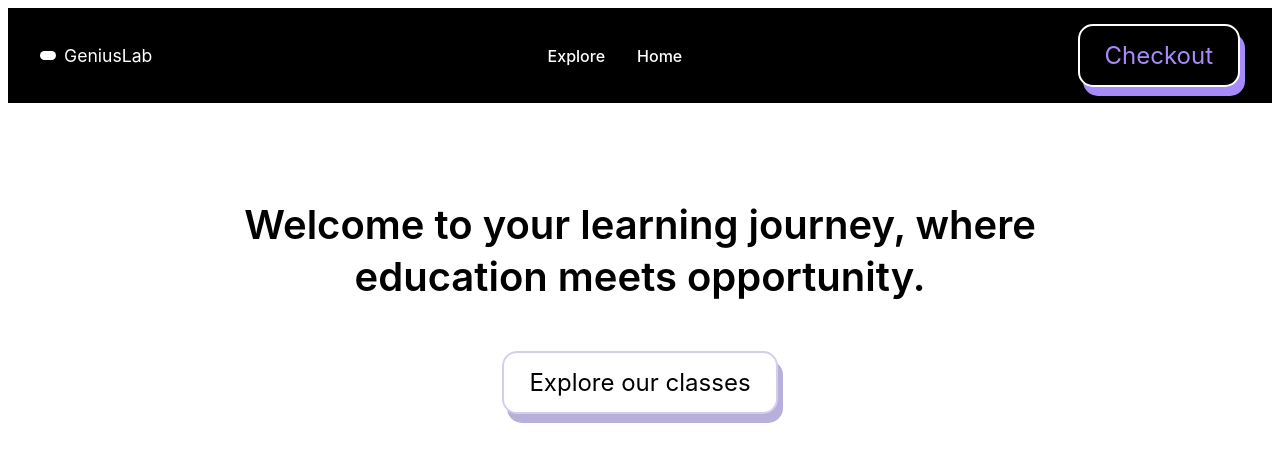
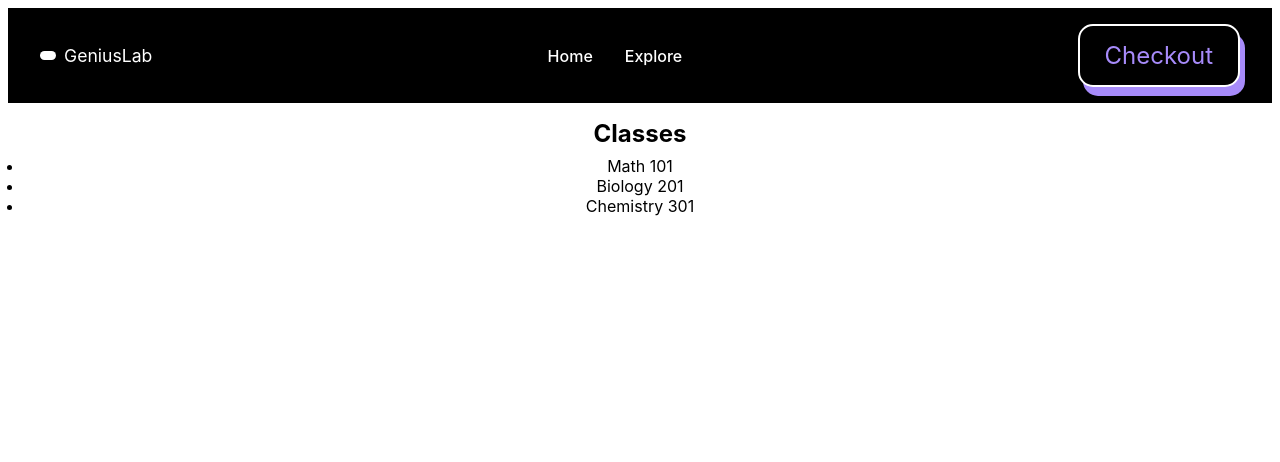
Before and after one commit to Zeel2103/Frontend, a Vue app in the folder Frontend/: page /classes in a window 1280 px wide. Shown: the top 462 px of the page. Built offline with nearby package versions, Linux system fonts and the light colour scheme.

Commit message:
Added router.js and fixed navigation links

```diff
--- a/Frontend/package.json
+++ b/Frontend/package.json
@@ -9,7 +9,8 @@
     "preview": "vite preview"
   },
   "dependencies": {
-    "vue": "^3.5.22"
+    "vue": "^3.5.22",
+    "vue-router": "^4.6.3"
   },
   "devDependencies": {
     "@vitejs/plugin-vue": "^6.0.1",
--- a/Frontend/src/App.vue
+++ b/Frontend/src/App.vue
@@ -1,149 +1,15 @@
 <script setup>
-import HelloWorld from './components/HelloWorld.vue'
 </script>
 
 <template>
-
-   <header class="navbar">
-    <div class="nav-left">
-      <div class="logo"></div>
-      <span class="brand">GeniusLab</span>
-    </div>
-    <nav class="nav-links">
-      <a href="#">Explore</a>
-      <a href="#">Home</a>
-    </nav>
-    <button class="checkout-btn">Checkout</button>
-  </header>
-
-  <!-- Welcome Section -->
-  <section class="welcome">
-    <h1>Welcome to your learning journey, where education meets opportunity.</h1>
-    <div class="welcome-buttons">
-      <button class="btn primary">Explore our classes</button>
-    </div>
-  </section>
+  <div id="app">
+    <RouterView /> <!-- Vue Router will render the correct page -->
+  </div>
 </template>
 
 <style scoped>
-* {
-  margin: 0;
-  padding: 0;
-  box-sizing: border-box;
-  font-family: "Inter", sans-serif;
+
+#app {
+  text-align: center;
 }
-
-/* Navbar */
-.navbar {
-  width: 100%;
-  padding: 1rem 2rem;
-  background-color: #000;
-  color: white;
-  display: flex;
-  align-items: center;
-  justify-content: space-between;
-}
-
-.nav-left {
-  display: flex;
-  align-items: center;
-  gap: 0.5rem;
-}
-
-.logo {
-  font-size: 1.5rem;
-  background: white;
-  color: black;
-  border-radius: 5px;
-  padding: 0.3rem 0.5rem;
-}
-
-.brand {
-  font-size: 1.1rem;
-}
-
-.nav-links {
-  display: flex;
-  gap: 2rem;
-}
-
-.nav-links a {
-  color: white;
-  text-decoration: none;
-  font-weight: 500;
-  transition: color 0.2s ease;
-}
-
-.nav-links a:hover {
-  color: #a78bfa; /* light purple hover */
-}
-
-.checkout-btn {
-  display: inline-block;
-  padding: 15px 25px;
-  font-size: 24px;
-  cursor: pointer;
-  text-align: center;
-  color: #a78bfa;
-  background-color: black;
-  border: 2px solid #fff;
-  border-radius: 15px;
-  box-shadow: 5px 9px #a78bfa;
-}
-
-.checkout-btn:hover {
-  box-shadow: 0px 5px #a78bfa;
-  transform: translateY(4px);
-}
-
-/* Welcome Section */
-.welcome {
-  text-align: center;
-  padding: 6rem 2rem;
-  background-color: #fff;
-  color: #000;
-}
-
-.welcome h1 {
-  font-size: 2.5rem;
-  font-weight: 600;
-  line-height: 1.3;
-  max-width: 900px;
-  margin: 0 auto 3rem auto;
-}
-
-.welcome-buttons {
-  display: flex;
-  justify-content: center;
-  gap: 1rem;
-}
-
-.btn {
-  border: none;
-  padding: 0.8rem 2rem;
-  border-radius: 10px;
-  font-size: 1rem;
-  cursor: pointer;
-  transition: all 0.3s ease;
-}
-/*#d8c4fc*/
-.btn.primary {
-  background-color: white;
-  display: inline-block;
-  padding: 15px 25px;
-  font-size: 24px;
-  cursor: pointer;
-  text-align: center;
-  color: black;
-  border: 2px solid rgba(184, 175, 218, 0.6);
-  border-radius: 15px;
-  box-shadow: 5px 9px #b8afda;
-}
-
-.btn.primary:hover {
-  box-shadow: 0px 5px #a78bfa;
-  transform: translateY(4px);
-}
-
-
 </style>
--- /dev/null
+++ b/Frontend/src/components/Classes.vue
@@ -0,0 +1,106 @@
+<script>
+export default {
+  name: 'Classes',
+  data() {
+    return {
+      classes: ['Math 101', 'Biology 201', 'Chemistry 301']
+    }
+  }
+}
+</script>
+
+<template>
+
+    <header class="navbar">
+    <div class="nav-left">
+      <div class="logo"></div>
+      <span class="brand">GeniusLab</span>
+    </div>
+    <nav class="nav-links">
+      <RouterLink to="/">Home</RouterLink>
+      <RouterLink to="/Classes">Explore</RouterLink>
+    </nav>
+    <button class="checkout-btn">Checkout</button>
+  </header>
+
+  <section class="classes">
+    <h2>Classes</h2>
+    <ul>
+      <li v-for="c in classes" :key="c">{{ c }}</li>
+    </ul>
+  </section>
+</template>
+
+<style scoped>
+* {
+  margin: 0;
+  padding: 0;
+  box-sizing: border-box;
+  font-family: "Inter", sans-serif;
+}
+
+/* Navbar */
+.navbar {
+  width: 100%;
+  padding: 1rem 2rem;
+  background-color: #000;
+  color: white;
+  display: flex;
+  align-items: center;
+  justify-content: space-between;
+}
+
+.nav-left {
+  display: flex;
+  align-items: center;
+  gap: 0.5rem;
+}
+
+.logo {
+  font-size: 1.5rem;
+  background: white;
+  color: black;
+  border-radius: 5px;
+  padding: 0.3rem 0.5rem;
+}
+
+.brand {
+  font-size: 1.1rem;
+}
+
+.nav-links {
+  display: flex;
+  gap: 2rem;
+}
+
+.nav-links a {
+  color: white;
+  text-decoration: none;
+  font-weight: 500;
+  transition: color 0.2s ease;
+}
+
+.nav-links a:hover {
+  color: #a78bfa; /* light purple hover */
+}
+
+.checkout-btn {
+  display: inline-block;
+  padding: 15px 25px;
+  font-size: 24px;
+  cursor: pointer;
+  text-align: center;
+  color: #a78bfa;
+  background-color: black;
+  border: 2px solid #fff;
+  border-radius: 15px;
+  box-shadow: 5px 9px #a78bfa;
+}
+
+.checkout-btn:hover {
+  box-shadow: 0px 5px #a78bfa;
+  transform: translateY(4px);
+}
+.classes { padding: 1rem; }
+h2 { margin-bottom: .5rem; }
+</style>
--- /dev/null
+++ b/Frontend/src/components/Home.vue
@@ -0,0 +1,189 @@
+<script setup>
+import { ref } from 'vue'
+import { RouterLink } from 'vue-router'
+</script>
+
+
+<template>
+  <header class="navbar">
+    <div class="nav-left">
+      <div class="logo"></div>
+      <span class="brand">GeniusLab</span>
+    </div>
+    <nav class="nav-links">
+      <RouterLink to="/">Home</RouterLink>
+      <RouterLink to="/Classes">Explore</RouterLink>
+    </nav>
+    <button class="checkout-btn">Checkout</button>
+  </header>
+
+  <!-- Welcome Section -->
+  <section class="welcome">
+    <h1>Welcome to your learning journey, where education meets opportunity.</h1>
+    <div class="welcome-buttons">
+      <RouterLink to="/Classes">
+      <button class="btn primary">Explore our classes</button>
+      </RouterLink>
+    </div>
+  </section>
+</template>
+
+<style scoped>
+* {
+  margin: 0;
+  padding: 0;
+  box-sizing: border-box;
+  font-family: "Inter", sans-serif;
+}
+
+/* Navbar */
+.navbar {
+  width: 100%;
+  padding: 1rem 2rem;
+  background-color: #000;
+  color: white;
+  display: flex;
+  align-items: center;
+  justify-content: space-between;
+}
+
+.nav-left {
+  display: flex;
+  align-items: center;
+  gap: 0.5rem;
+}
+
+.logo {
+  font-size: 1.5rem;
+  background: white;
+  color: black;
+  border-radius: 5px;
+  padding: 0.3rem 0.5rem;
+}
+
+.brand {
+  font-size: 1.1rem;
+}
+
+.nav-links {
+  display: flex;
+  gap: 2rem;
+}
+
+.nav-links a {
+  color: white;
+  text-decoration: none;
+  font-weight: 500;
+  transition: color 0.2s ease;
+}
+
+.nav-links a:hover {
+  color: #a78bfa; /* light purple hover */
+}
+
+.checkout-btn {
+  display: inline-block;
+  padding: 15px 25px;
+  font-size: 24px;
+  cursor: pointer;
+  text-align: center;
+  color: #a78bfa;
+  background-color: black;
+  border: 2px solid #fff;
+  border-radius: 15px;
+  box-shadow: 5px 9px #a78bfa;
+}
+
+.checkout-btn:hover {
+  box-shadow: 0px 5px #a78bfa;
+  transform: translateY(4px);
+}
+
+/* Welcome Section */
+.welcome {
+  text-align: center;
+  padding: 6rem 2rem;
+  background-color: #fff;
+  color: #000;
+}
+
+.welcome h1 {
+  font-size: 2.5rem;
+  font-weight: 600;
+  line-height: 1.3;
+  max-width: 900px;
+  margin: 0 auto 3rem auto;
+}
+
+.welcome-buttons {
+  display: flex;
+  justify-content: center;
+  gap: 1rem;
+}
+
+.btn {
+  border: none;
+  padding: 0.8rem 2rem;
+  border-radius: 10px;
+  font-size: 1rem;
+  cursor: pointer;
+  transition: all 0.3s ease;
+}
+/*#d8c4fc*/
+.btn.primary {
+  background-color: white;
+  display: inline-block;
+  padding: 15px 25px;
+  font-size: 24px;
+  cursor: pointer;
+  text-align: center;
+  color: black;
+  border: 2px solid rgba(184, 175, 218, 0.6);
+  border-radius: 15px;
+  box-shadow: 5px 9px #b8afda;
+}
+
+.btn.primary:hover {
+  box-shadow: 0px 5px #a78bfa;
+  transform: translateY(4px);
+}
+</style>
+
+
+
+
+<!--
+<template>
+  <h1>{{ msg }}</h1>
+
+  <div class="card">
+    <button type="button" @click="count++">count is {{ count }}</button>
+    <p>
+      Edit
+      <code>components/HelloWorld.vue</code> to test HMR
+    </p>
+  </div>
+
+  <p>
+    Check out
+    <a href="https://vuejs.org/guide/quick-start.html#local" target="_blank"
+      >create-vue</a
+    >, the official Vue + Vite starter
+  </p>
+  <p>
+    Learn more about IDE Support for Vue in the
+    <a
+      href="https://vuejs.org/guide/scaling-up/tooling.html#ide-support"
+      target="_blank"
+      >Vue Docs Scaling up Guide</a
+    >.
+  </p>
+  <p class="read-the-docs">Click on the Vite and Vue logos to learn more</p>
+</template>
+
+<style scoped>
+.read-the-docs {
+  color: #888;
+}
+</style>
+-->
--- a/Frontend/src/main.js
+++ b/Frontend/src/main.js
@@ -1,5 +1,6 @@
 import { createApp } from 'vue'
 import './style.css'
 import App from './App.vue'
+import { router } from './router'
 
-createApp(App).mount('#app')
+createApp(App).use(router).mount('#app')
```
Also changed, not shown: Frontend/src/components/HelloWorld.vue (deleted, +0 -57 lines), Frontend/src/router.js (added, +13 -0 lines), 1 other file (tests, documents, lock files or other folders).
